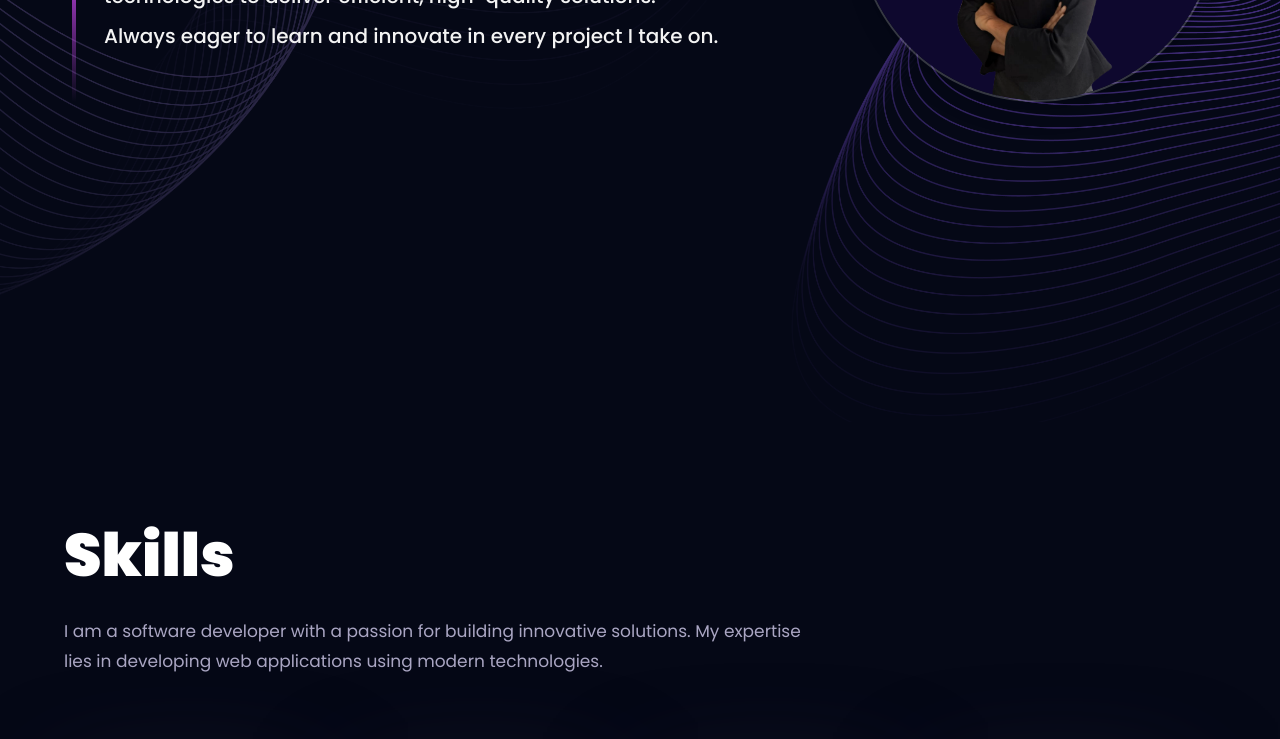
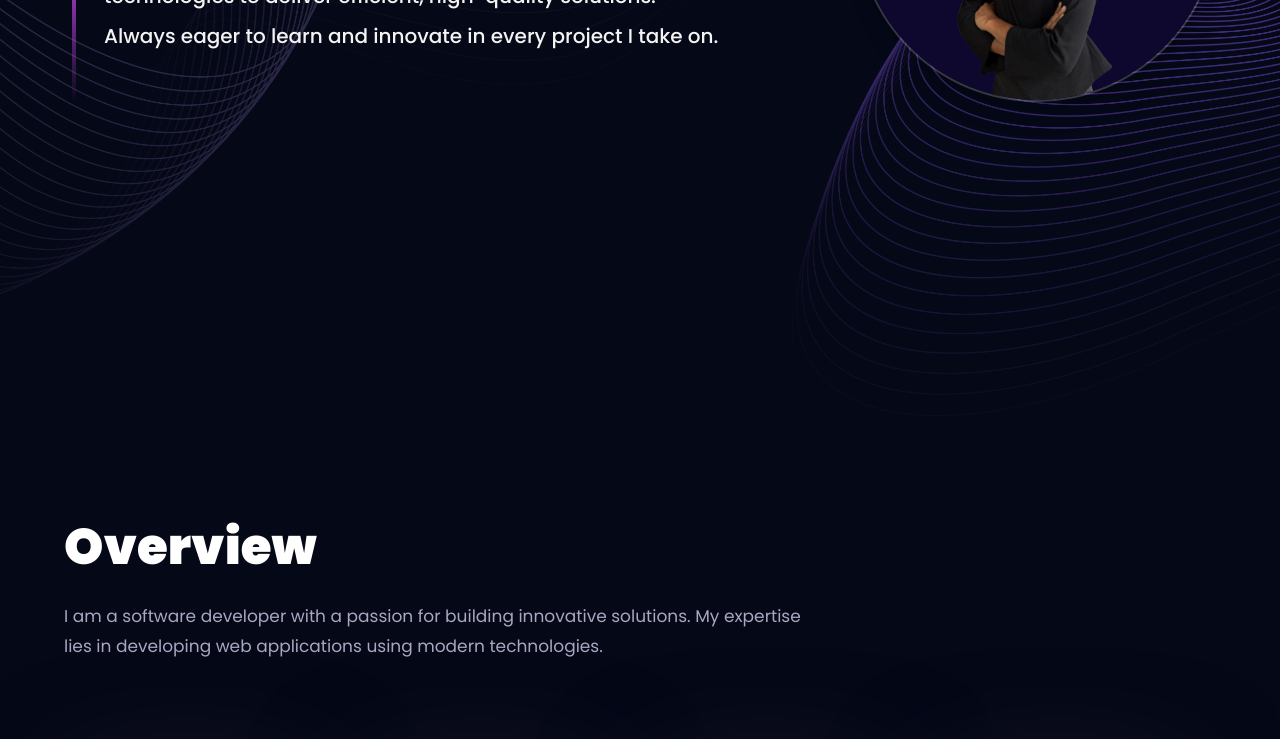
Before and after one commit to Nirasha20/3D_portfolio, a React (Vite) app: page / in a window 1280 px wide. Shown: the part 378-1117 px from the top of the page. Built offline with nearby package versions, Linux system fonts and the light colour scheme.

Commit message:
Feat: change font size

```diff
--- a/src/components/About.jsx
+++ b/src/components/About.jsx
@@ -39,7 +39,7 @@ const About = () => {
     <>
       <motion.div variants={textVariant()}>
 
-        <h2 className={styles.sectionHeadText}>Skills</h2>
+        <h2 className={styles.sectionHeadText}>Overview</h2>
       </motion.div>
       <motion.p
         variants={fadeIn("", "", 0.1, 1)}
--- a/src/styles.js
+++ b/src/styles.js
@@ -9,7 +9,7 @@ const styles = {
     "text-[#dfd9ff] font-medium lg:text-[20px] sm:text-[15px] xs:text-[20px] text-[16px] lg:leading-[40px]",
 
   sectionHeadText:
-    "text-white font-black md:text-[60px] sm:text-[50px] xs:text-[10px] text-[30px]",
+    "text-white font-black md:text-[50px] sm:text-[40px] xs:text-[10px] text-[30px]",
   sectionSubText:
     "sm:text-[18px] text-[14px] text-secondary uppercase tracking-wider",
 };
```
